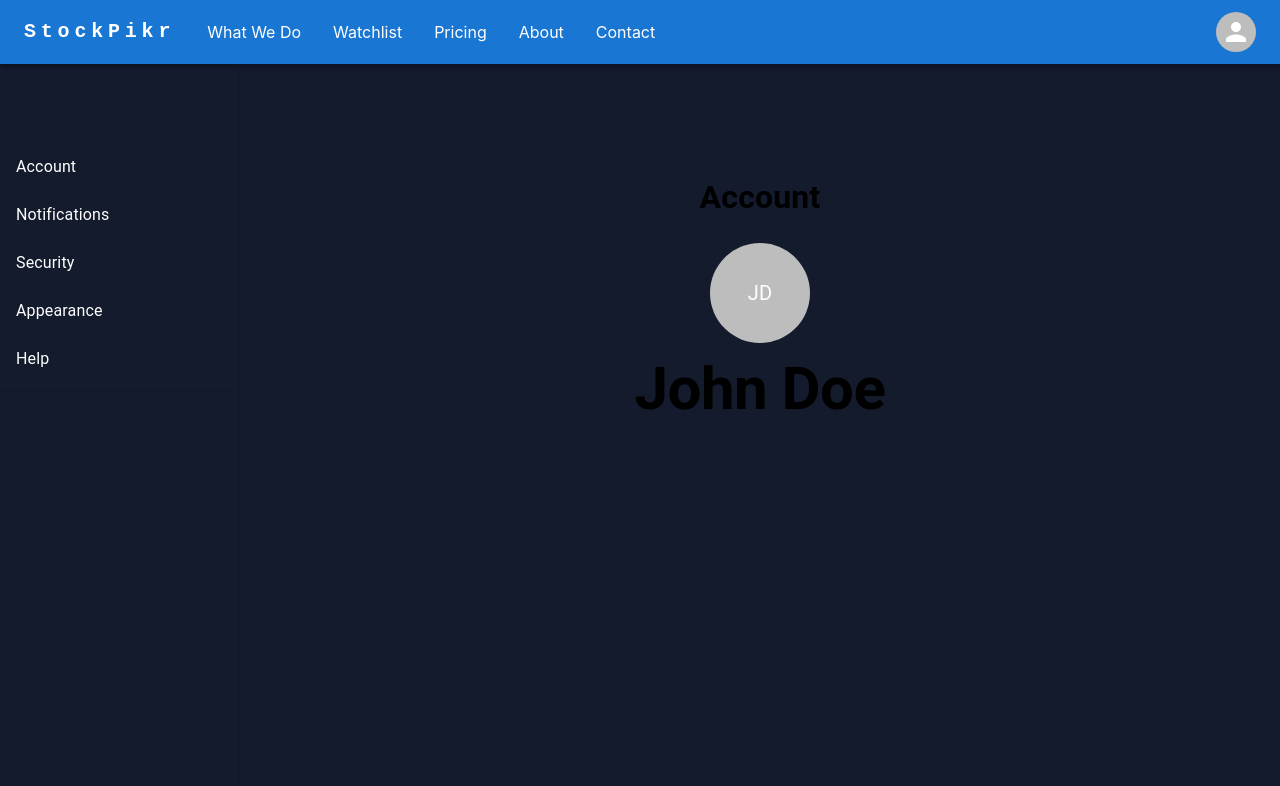
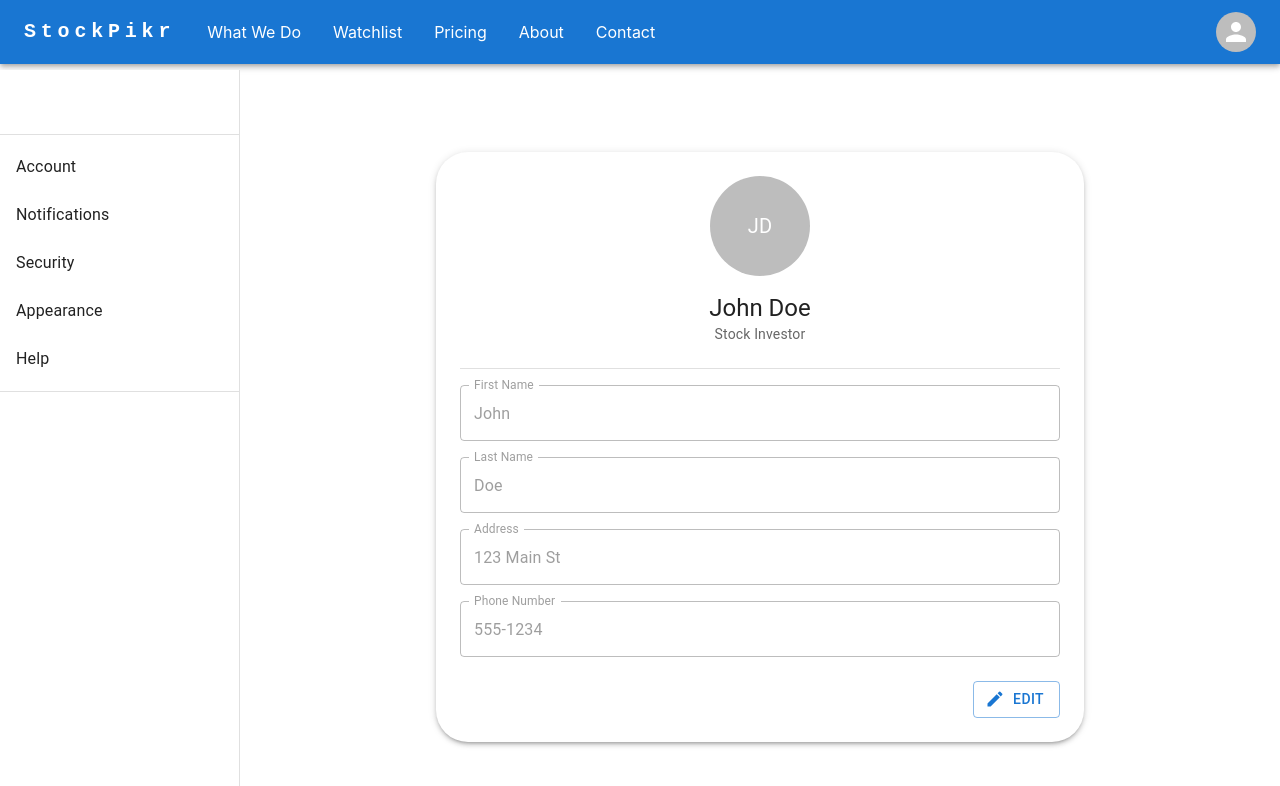
Before and after one commit to szayadi/Stockpikr-React-App, a React (Create React App) app: page /settings in a window 1280 px wide. Shown: the top 786 px of the page. Built offline with nearby package versions, Linux system fonts and the light colour scheme.

Commit message:
removed .css, starting template for account view

```diff
--- a/src/components/Settings/Drawer/Account.tsx
+++ b/src/components/Settings/Drawer/Account.tsx
@@ -1,27 +1,95 @@
-import React from 'react';
-import { Box, Typography, Avatar } from "@mui/material";
-import "./Drawer.css";
+import React, { useState } from 'react';
+import { Box, Button, TextField, Typography, Avatar, Divider, Paper } from "@mui/material";
+import EditIcon from '@mui/icons-material/Edit';
+import { AccountForm } from './AccountForm';
+
+interface AccountField {
+  label: string;
+  name: string;
+  type: string;
+}
 
 export const Account: React.FC = () => {
+  const [isEditing, setIsEditing] = useState(false);
+  const [accountValues, setAccountValues] = useState<{ [key: string]: string }>({
+    // Placeholder values
+    firstName: 'John',
+    lastName: 'Doe',
+    address: '123 Main St',
+    phoneNumber: '555-1234',
+  });
+
+  const accountFields: AccountField[] = [
+    { label: 'First Name', name: 'firstName', type: 'text' },
+    { label: 'Last Name', name: 'lastName', type: 'text' },
+    { label: 'Address', name: 'address', type: 'text' },
+    { label: 'Phone Number', name: 'phoneNumber', type: 'tel' },
+  ];
+
+  const handleFormSubmit = (values: { [key: string]: string }) => {
+    setAccountValues(values);
+    setIsEditing(false);
+  };
+
+  const handleEditClick = () => {
+    setIsEditing(true);
+  };
+
   return (
-  <div>
-    <h1>Account</h1>
-      <Box mb="25px">
-      <Box display="flex" justifyContent="center" alignItems="center" >
+    <Paper elevation={3} sx={{ padding: 3, maxWidth: 600, margin: 'auto', borderRadius: 8 }}>
+      <Box display="flex" flexDirection="column" alignItems="center" mb={3}>
         <Avatar sx={{ bgcolor: "f4f", width: 100, height: 100 }}>JD</Avatar>
+        <Typography variant="h5" mt={2}>
+          {accountValues.firstName} {accountValues.lastName}
+        </Typography>
+        <Typography variant="body2" color="textSecondary">
+          Stock Investor
+        </Typography>
       </Box>
 
-      <Box textAlign="center">
-        <Typography
-          variant="h2"
-          fontWeight="bold"
-          color={"#000"}
-          sx={{ m: "10px 0 0 0" }}
-        >
-          John Doe
-        </Typography>
+      <Divider sx={{ marginBottom: 2 }} />
+
+      <Box display="grid" gap={2}>
+        {accountFields.map(({ label, name, type }: AccountField) => (
+          <TextField
+            key={name}
+            fullWidth
+            variant="outlined"
+            type={type}
+            label={label}
+            value={accountValues[name]}
+            name={name}
+            disabled={!isEditing} // Disable editing when not in edit mode
+          />
+        ))}
+
+        {isEditing && (
+          <Box display="flex" justifyContent="flex-end" mt={2}>
+            <Button
+              type="submit"
+              color="primary"
+              variant="contained"
+              onClick={() => setIsEditing(false)}
+            >
+              Save Changes
+            </Button>
+          </Box>
+        )}
       </Box>
-    </Box>
 
-  </div>
-)};
+      {!isEditing && (
+        <Box display="flex" justifyContent="flex-end" mt={3}>
+          <Button
+            variant="outlined"
+            startIcon={<EditIcon />}
+            onClick={handleEditClick}
+          >
+            Edit
+          </Button>
+        </Box>
+      )}
+
+      {isEditing && <AccountForm initialValues={accountValues} onSubmit={handleFormSubmit} />}
+    </Paper>
+  );
+};
--- /dev/null
+++ b/src/components/Settings/Drawer/AccountForm.tsx
@@ -0,0 +1,67 @@
+import React, { useState, useEffect } from 'react';
+import { Box, Button, TextField } from "@mui/material";
+
+interface AccountField {
+  label: string;
+  name: string;
+  type: string;
+}
+
+interface AccountFormProps {
+  initialValues: { [key: string]: string };
+  onSubmit: (values: { [key: string]: string }) => void;
+}
+
+export const AccountForm: React.FC<AccountFormProps> = ({ initialValues, onSubmit }) => {
+  const [accountValues, setAccountValues] = useState<{ [key: string]: string }>(initialValues);
+
+  useEffect(() => {
+    setAccountValues(initialValues);
+  }, [initialValues]);
+
+  const accountFields: AccountField[] = [
+    { label: 'First Name', name: 'firstName', type: 'text' },
+    { label: 'Last Name', name: 'lastName', type: 'text' },
+    { label: 'Address', name: 'address', type: 'text' },
+    { label: 'Phone Number', name: 'phoneNumber', type: 'tel' },
+  ];
+
+  const handleFormSubmit = (e: React.FormEvent) => {
+    e.preventDefault();
+    onSubmit(accountValues);
+  };
+
+  return (
+    <Box m="20px">
+      <form onSubmit={handleFormSubmit}>
+        <Box
+          display="grid"
+          gap="30px"
+          gridTemplateColumns="repeat(4, minmax(0, 1fr))"
+          sx={{
+            "& > div": { gridColumn: "span 4" },
+          }}
+        >
+          {accountFields.map(({ label, name, type }: AccountField) => (
+            <TextField
+              key={name}
+              fullWidth
+              variant="filled"
+              type={type}
+              label={label}
+              value={accountValues[name]}
+              name={name}
+              onChange={(e) => setAccountValues({ ...accountValues, [name]: e.target.value })}
+            />
+          ))}
+        </Box>
+
+        <Box display="flex" justifyContent="end" mt="20px">
+          <Button type="submit" color="secondary" variant="contained">
+            Save Changes
+          </Button>
+        </Box>
+      </form>
+    </Box>
+  );
+};
--- a/src/components/Settings/Drawer/Appearance.tsx
+++ b/src/components/Settings/Drawer/Appearance.tsx
@@ -1,6 +1,4 @@
 import React from 'react';
-import "./Drawer.css";
-
 
 export const Appearance: React.FC = () => {
   return (
--- a/src/components/Settings/Drawer/Drawer.css
+++ /dev/null
@@ -1,15 +0,0 @@
-:root{
-    margin: 0;
-    padding: 0;
-    top: 0;
-    background-color: rgb(20, 27, 45);
-}
-
-d
-
-h1 {
-    align-items: center;
-    margin-top: -30px;
-    font-weight: lighter;
-    background-color: rgb(191, 191, 191);
-}
--- a/src/components/Settings/Drawer/Help.tsx
+++ b/src/components/Settings/Drawer/Help.tsx
@@ -1,6 +1,4 @@
 import React from 'react';
-import "./Drawer.css";
-
 
 export const Help: React.FC = () => {
   return (
--- a/src/components/Settings/Drawer/Notifications.tsx
+++ b/src/components/Settings/Drawer/Notifications.tsx
@@ -1,6 +1,4 @@
 import React from 'react';
-import "./Drawer.css";
-
 
 export const Notifications: React.FC = () => {
   return (
--- a/src/components/Settings/Drawer/Security.tsx
+++ b/src/components/Settings/Drawer/Security.tsx
@@ -1,5 +1,4 @@
 import React from 'react';
-import "./Drawer.css";
 
 export const Security: React.FC = () => {
   return (
--- a/src/components/Settings/Settings.tsx
+++ b/src/components/Settings/Settings.tsx
@@ -71,8 +71,7 @@ export default function Settings() {
           variant="permanent"
           sx={{
             display: { xs: 'none', sm: 'block' },
-            '& .MuiDrawer-paper': { boxSizing: 'border-box', width: drawerWidth, top: 70, bgcolor: "rgb(20, 27, 45)", color: 'white'},
-
+            '& .MuiDrawer-paper': { boxSizing: 'border-box', width: drawerWidth, top: 70},
           }}
         >
           {drawer}
--- a/src/routes.tsx
+++ b/src/routes.tsx
@@ -1,6 +1,6 @@
 import { Route, Routes } from 'react-router-dom';
 import { Watchlist } from './components/Watchlist';
-import { Dashboard } from './components/Settings/Dashboard/Dashboard';
+import { Dashboard } from './components/Dashboard/Dashboard';
 import Settings from './components/Settings/Settings';
 
 
```
Also changed, not shown: src/components/Dashboard/Dashboard.tsx (renamed from src/components/Settings/Dashboard/Dashboard.tsx).
